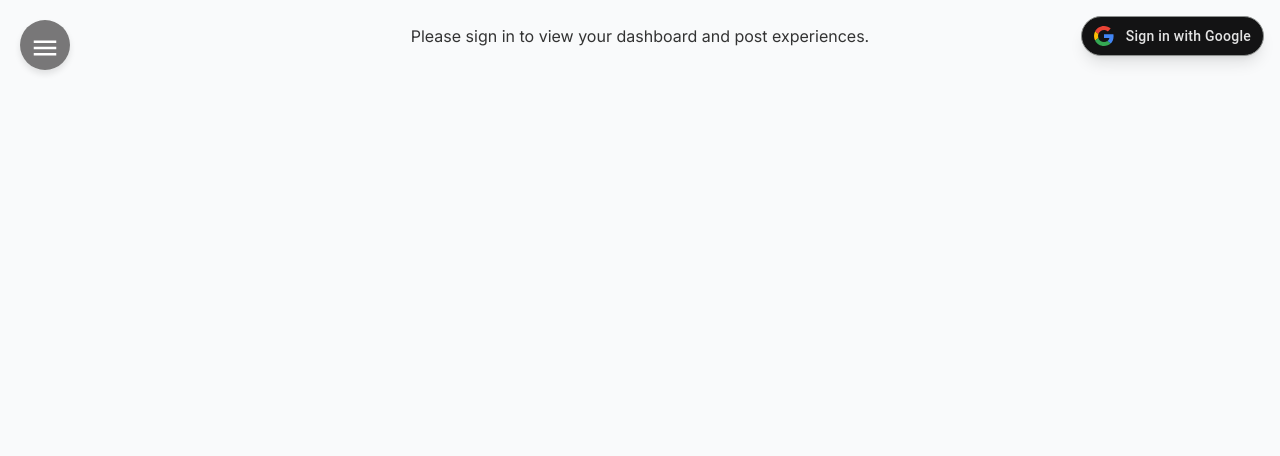
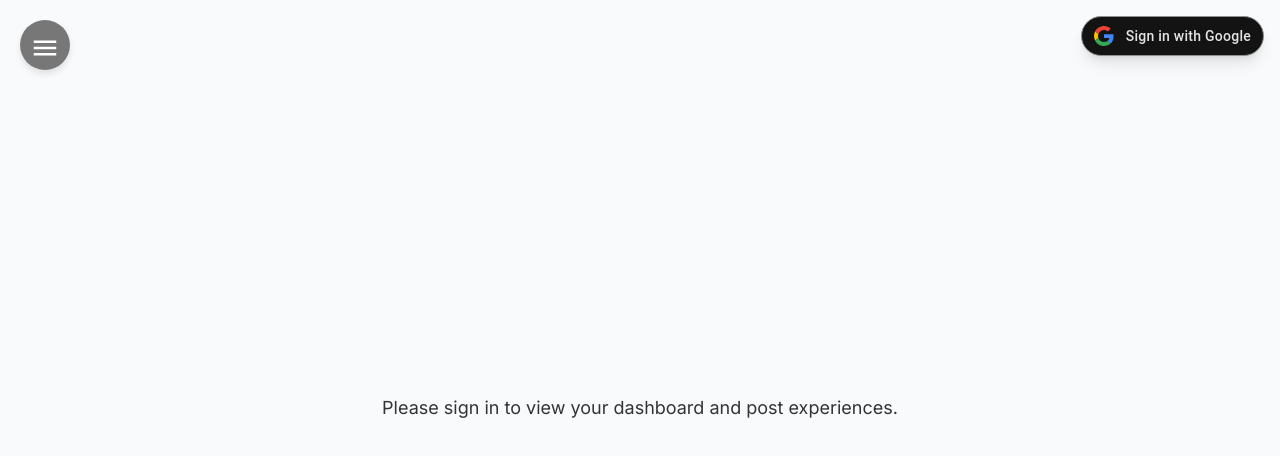
Before and after one commit to bharos/stash, a Next.js app: page / in a window 1280 px wide. Shown: the top 456 px of the page. Built offline with nearby package versions, Linux system fonts and the light colour scheme; no server answers.

Commit message:
Center the sign in text

```diff
--- a/src/app/components/ClientHome.js
+++ b/src/app/components/ClientHome.js
@@ -107,15 +107,17 @@ const ClientHome = () => {
       {/* Main Content Area */}
       <div className="flex-1 p-6 overflow-auto" style={{ marginLeft: sidebarOpen ? 270 : 0 }}>
         {session ? (
-          <>
+            <>
             {activeMenu === 'dashboard' ? <Dashboard /> : <ExperienceForm />}
-          </>
+            </>
         ) : (
-          <div className="text-center">
-            <p>Please sign in to view your dashboard and post experiences.</p>
-          </div>
+            <div className="text-center mt-16 flex flex-col justify-center items-center min-h-[80vh]">
+            <p className="text-lg">
+                Please sign in to view your dashboard and post experiences.
+            </p>
+            </div>
         )}
-      </div>
+        </div>
     </div>
   );
 };
```
